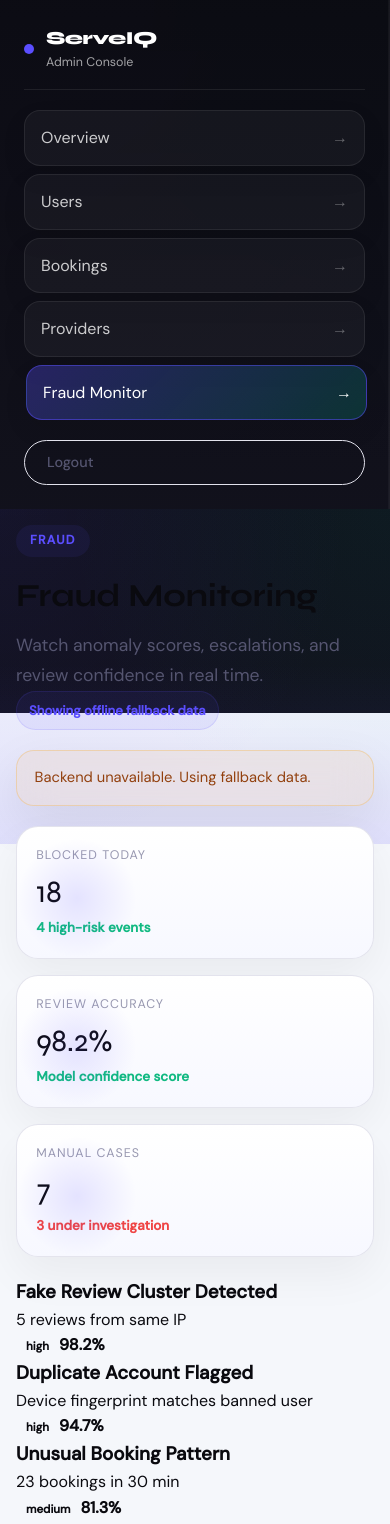
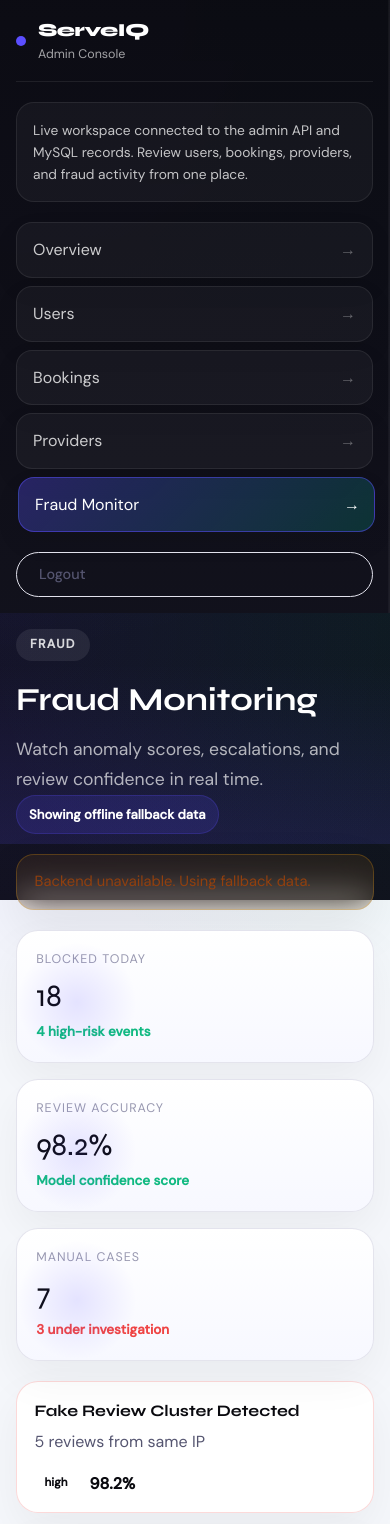
Before and after one commit to sasangihasadara/Smart-Service-Marketplace, a React (Vite) app in the folder frontend/: page /admin/fraud in a window 390 px wide. Shown: the top 1524 px of the page. Built offline with nearby package versions, Linux system fonts and the light colour scheme; no server answers; sample sign-in values are in the browser's storage.

Commit message:
update the all admin side .jsx file

```diff
--- a/frontend/src/components/admin/AdminSectionHeader.jsx
+++ b/frontend/src/components/admin/AdminSectionHeader.jsx
@@ -1,12 +1,34 @@
-export default function AdminSectionHeader({ label, title, subtitle, meta }) {
+export default function AdminSectionHeader({ label, title, subtitle, meta, dark = false }) {
+  const labelStyle = dark
+    ? { background: "rgba(255, 255, 255, 0.08)", color: "rgba(255, 255, 255, 0.82)" }
+    : undefined;
+
+  const titleStyle = dark ? { color: "white" } : undefined;
+  const subtitleStyle = dark ? { color: "rgba(255, 255, 255, 0.68)" } : undefined;
+  const metaStyle = dark
+    ? {
+        background: "rgba(91, 78, 255, 0.16)",
+        color: "white",
+        borderColor: "rgba(91, 78, 255, 0.22)",
+      }
+    : undefined;
+
   return (
     <div className="admin-section-header">
       <div>
-        <div className="section-label">{label}</div>
-        <h2 className="section-title">{title}</h2>
-        {subtitle ? <p className="section-sub">{subtitle}</p> : null}
+        <div className="section-label" style={labelStyle}>
+          {label}
+        </div>
+        <h2 className="section-title" style={titleStyle}>
+          {title}
+        </h2>
+        {subtitle ? (
+          <p className="section-sub" style={subtitleStyle}>
+            {subtitle}
+          </p>
+        ) : null}
       </div>
-      {meta ? <div className="admin-section-meta">{meta}</div> : null}
+      {meta ? <div className="admin-section-meta" style={metaStyle}>{meta}</div> : null}
     </div>
   );
 }
--- a/frontend/src/layouts/AdminLayout.jsx
+++ b/frontend/src/layouts/AdminLayout.jsx
@@ -20,6 +20,10 @@ export default function AdminLayout() {
             <div className="admin-brand-title">ServeIQ</div>
             <div className="admin-brand-sub">Admin Console</div>
           </div>
+        </div>
+        <div className="admin-sidebar-note">
+          Live workspace connected to the admin API and MySQL records.
+          Review users, bookings, providers, and fraud activity from one place.
         </div>
         <div className="admin-nav">
           {menuItems.map((item) => (
--- a/frontend/src/pages/admin/AdminBookingsPage.jsx
+++ b/frontend/src/pages/admin/AdminBookingsPage.jsx
@@ -15,6 +15,7 @@ export default function AdminBookingsPage() {
         title="Booking Operations"
         subtitle="Track payment state, service status, and booking throughput."
         meta={source === "api" ? "Synced from backend API" : "Showing offline fallback data"}
+        dark
       />
 
       {error ? <div className="admin-banner warning">Backend unavailable. Using fallback data.</div> : null}
--- a/frontend/src/pages/admin/AdminFraudPage.jsx
+++ b/frontend/src/pages/admin/AdminFraudPage.jsx
@@ -14,6 +14,7 @@ export default function AdminFraudPage() {
         title="Fraud Monitoring"
         subtitle="Watch anomaly scores, escalations, and review confidence in real time."
         meta={source === "api" ? "Synced from backend API" : "Showing offline fallback data"}
+        dark
       />
 
       {error ? <div className="admin-banner warning">Backend unavailable. Using fallback data.</div> : null}
--- a/frontend/src/pages/admin/AdminProvidersPage.jsx
+++ b/frontend/src/pages/admin/AdminProvidersPage.jsx
@@ -14,6 +14,7 @@ export default function AdminProvidersPage() {
         title="Provider Approval Queue"
         subtitle="Verify quality, ratings, and onboarding status for service providers."
         meta={source === "api" ? "Synced from backend API" : "Showing offline fallback data"}
+        dark
       />
 
       {error ? <div className="admin-banner warning">Backend unavailable. Using fallback data.</div> : null}
--- a/frontend/src/pages/admin/AdminUsersPage.jsx
+++ b/frontend/src/pages/admin/AdminUsersPage.jsx
@@ -15,6 +15,7 @@ export default function AdminUsersPage() {
         title="User Management"
         subtitle="Review customers, providers, and account health from one place."
         meta={source === "api" ? "Synced from backend API" : "Showing offline fallback data"}
+        dark
       />
 
       {error ? <div className="admin-banner warning">Backend unavailable. Using fallback data.</div> : null}
--- a/frontend/src/styles.css
+++ b/frontend/src/styles.css
@@ -3059,6 +3059,186 @@ section {
   color: #ef4444;
 }
 
+.admin-table-wrap {
+  overflow-x: auto;
+  border-radius: 22px;
+  border: 1px solid rgba(226, 226, 236, 0.9);
+  background: rgba(255, 255, 255, 0.92);
+  box-shadow: 0 18px 45px rgba(10, 10, 15, 0.06);
+}
+
+.admin-table {
+  width: 100%;
+  min-width: 760px;
+  border-collapse: separate;
+  border-spacing: 0;
+}
+
+.admin-table thead th {
+  position: sticky;
+  top: 0;
+  background: linear-gradient(180deg, #f8f9ff, #f3f5ff);
+  color: var(--text3);
+  text-align: left;
+  padding: 0.95rem 1rem;
+  font-size: 0.76rem;
+  text-transform: uppercase;
+  letter-spacing: 0.08em;
+  border-bottom: 1px solid rgba(226, 226, 236, 0.9);
+}
+
+.admin-table tbody td {
+  padding: 0.95rem 1rem;
+  border-bottom: 1px solid rgba(226, 226, 236, 0.7);
+  color: var(--text);
+  font-size: 0.92rem;
+}
+
+.admin-table tbody tr:last-child td {
+  border-bottom: none;
+}
+
+.admin-table tbody tr:hover td {
+  background: rgba(91, 78, 255, 0.03);
+}
+
+.admin-card-grid {
+  display: grid;
+  grid-template-columns: repeat(auto-fit, minmax(250px, 1fr));
+  gap: 1rem;
+}
+
+.admin-card {
+  background: rgba(255, 255, 255, 0.92);
+  border: 1px solid rgba(226, 226, 236, 0.9);
+  border-radius: 24px;
+  padding: 1.25rem;
+  box-shadow: 0 18px 45px rgba(10, 10, 15, 0.06);
+  display: flex;
+  flex-direction: column;
+  gap: 1rem;
+}
+
+.admin-card-top {
+  display: flex;
+  justify-content: space-between;
+  gap: 1rem;
+  align-items: flex-start;
+}
+
+.admin-card-top h3 {
+  font-family: "Syne", sans-serif;
+  font-size: 1.05rem;
+  font-weight: 700;
+  color: var(--primary);
+  margin-bottom: 0.25rem;
+}
+
+.admin-card-top p {
+  color: var(--text2);
+  font-size: 0.9rem;
+}
+
+.admin-card-stats {
+  display: grid;
+  grid-template-columns: repeat(3, minmax(0, 1fr));
+  gap: 0.75rem;
+}
+
+.admin-card-stats div {
+  border-radius: 16px;
+  background: linear-gradient(180deg, rgba(91, 78, 255, 0.05), rgba(0, 212, 170, 0.03));
+  border: 1px solid rgba(91, 78, 255, 0.08);
+  padding: 0.85rem;
+}
+
+.admin-card-stats span {
+  display: block;
+  font-size: 0.72rem;
+  color: var(--text3);
+  text-transform: uppercase;
+  letter-spacing: 0.08em;
+  margin-bottom: 0.3rem;
+}
+
+.admin-card-stats strong {
+  font-family: "Syne", sans-serif;
+  font-size: 1rem;
+  color: var(--primary);
+}
+
+.admin-card-footer {
+  display: flex;
+  justify-content: space-between;
+  align-items: center;
+  color: var(--text2);
+  font-size: 0.88rem;
+}
+
+.admin-alert-list {
+  display: grid;
+  gap: 0.9rem;
+}
+
+.admin-alert {
+  display: flex;
+  justify-content: space-between;
+  align-items: flex-start;
+  gap: 1rem;
+  padding: 1rem 1.1rem;
+  border-radius: 22px;
+  border: 1px solid rgba(226, 226, 236, 0.9);
+  background: rgba(255, 255, 255, 0.92);
+  box-shadow: 0 18px 45px rgba(10, 10, 15, 0.05);
+}
+
+.admin-alert h3 {
+  font-family: "Syne", sans-serif;
+  font-size: 1rem;
+  font-weight: 700;
+  color: var(--primary);
+  margin-bottom: 0.35rem;
+}
+
+.admin-alert p {
+  color: var(--text2);
+  line-height: 1.6;
+}
+
+.admin-alert-side {
+  display: flex;
+  align-items: center;
+  gap: 0.75rem;
+  flex-shrink: 0;
+}
+
+.admin-alert.high {
+  border-color: rgba(239, 68, 68, 0.2);
+}
+
+.admin-alert.medium {
+  border-color: rgba(245, 158, 11, 0.2);
+}
+
+.admin-alert.low {
+  border-color: rgba(16, 185, 129, 0.2);
+}
+
+.admin-status.green {
+  background: rgba(16, 185, 129, 0.12);
+  color: #059669;
+}
+
+.admin-status.amber {
+  background: rgba(245, 158, 11, 0.14);
+  color: #d97706;
+}
+
+.admin-status.red {
+  background: rgba(239, 68, 68, 0.12);
+  color: #dc2626;
+}
+
 #testimonials {
   background: white;
 }
@@ -3532,10 +3712,22 @@ footer {
   .admin-sidebar {
     position: static;
     height: auto;
+    min-height: 0;
   }
 
   .admin-main {
     padding: 1rem;
+  }
+
+  .admin-dashboard-hero,
+  .admin-dashboard-grid {
+    grid-template-columns: 1fr;
+  }
+
+  .admin-hero-metrics,
+  .admin-mini-grid,
+  .admin-card-stats {
+    grid-template-columns: 1fr;
   }
 
   .hero-grid,
@@ -3576,6 +3768,53 @@ footer {
   .category-grid {
     grid-template-columns: repeat(4, 1fr);
   }
+
+  .admin-table {
+    min-width: 0;
+  }
+
+  .admin-table thead {
+    display: none;
+  }
+
+  .admin-table,
+  .admin-table tbody,
+  .admin-table tr,
+  .admin-table td {
+    display: block;
+    width: 100%;
+  }
+
+  .admin-table tbody tr {
+    border-bottom: 1px solid rgba(226, 226, 236, 0.8);
+    padding: 0.6rem 0;
+  }
+
+  .admin-table tbody td {
+    display: flex;
+    justify-content: space-between;
+    gap: 1rem;
+    border-bottom: none;
+    padding: 0.5rem 0.9rem;
+  }
+
+  .admin-table tbody td::before {
+    content: attr(data-label);
+    font-size: 0.72rem;
+    font-weight: 700;
+    text-transform: uppercase;
+    letter-spacing: 0.08em;
+    color: var(--text3);
+  }
+
+  .admin-alert {
+    flex-direction: column;
+  }
+
+  .admin-alert-side {
+    width: 100%;
+    justify-content: space-between;
+  }
 }
 
 @media (max-width: 720px) {
@@ -3634,4 +3873,29 @@ footer {
   .admin-topbar {
     flex-direction: column;
   }
-}
+
+  .admin-sidebar {
+    padding: 1rem;
+  }
+
+  .admin-hero-card,
+  .admin-dashboard-hero-copy,
+  .admin-panel {
+    padding: 1rem;
+    border-radius: 20px;
+  }
+
+  .admin-card-stats {
+    grid-template-columns: 1fr;
+  }
+
+  .admin-card-top,
+  .admin-alert {
+    flex-direction: column;
+  }
+
+  .admin-alert-side {
+    align-items: flex-start;
+    justify-content: flex-start;
+  }
+}
```
Also changed, not shown: 1 other file (tests, documents, lock files or other folders).
